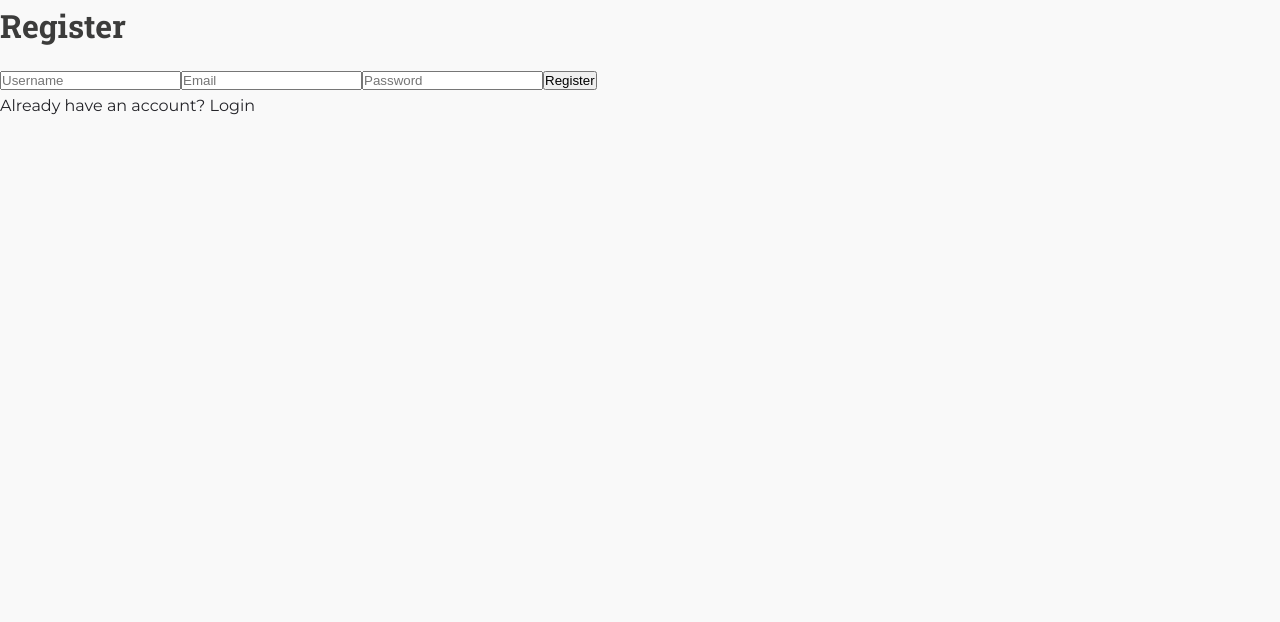
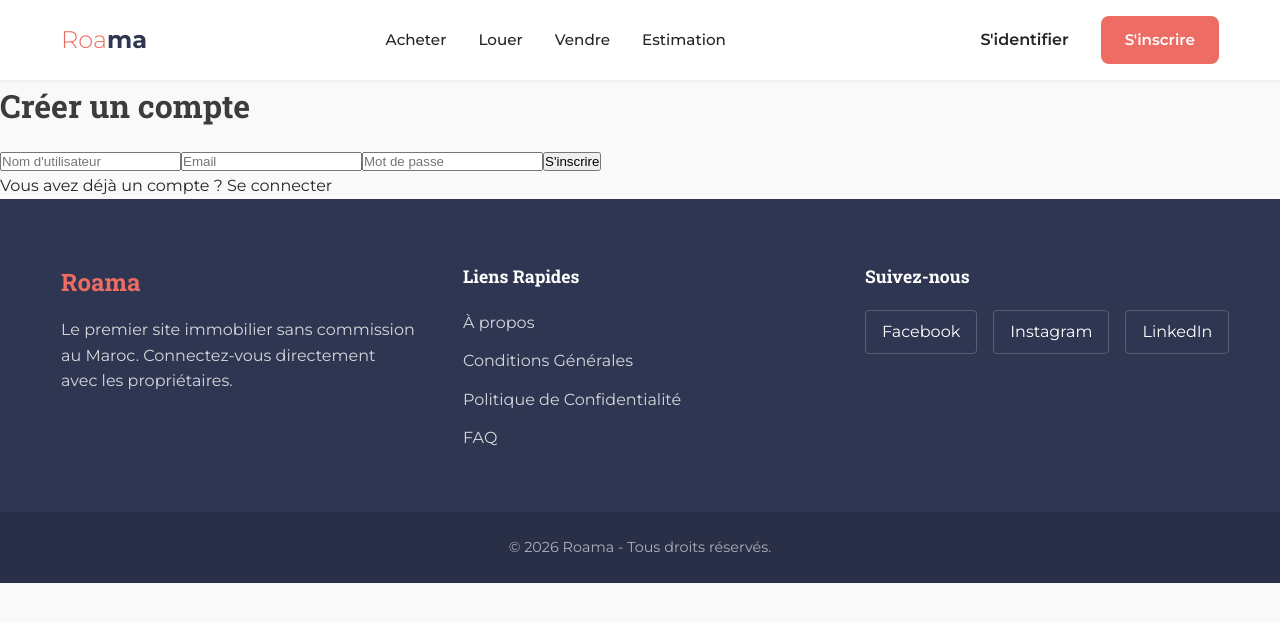
Before and after one commit to fetouakiyounes/Roama, a Next.js app: page /register in a window 1280 px wide. Shown: the top 622 px of the page. Built offline with nearby package versions, Linux system fonts and the light colour scheme.

Commit message:
style: polish login and register pages with header/footer and branding

```diff
--- a/src/app/register/page.jsx
+++ b/src/app/register/page.jsx
@@ -3,6 +3,9 @@
 import { useState } from "react";
 import { useRouter } from "next/navigation";
 import Link from "next/link";
+
+import Header from "@/components/Header";
+import Footer from "@/components/Footer";
 
 const RegisterPage = () => {
     const [error, setError] = useState("");
@@ -28,57 +31,63 @@ const RegisterPage = () => {
             });
 
             if (res.status === 400) {
-                setError("This email is already registered");
+                setError("Cet email est déjà enregistré");
             } else if (res.status === 200) {
                 setError("");
                 router.push("/login");
             } else {
-                setError("Error, try again");
+                setError("Erreur, veuillez réessayer");
             }
         } catch (error) {
-            setError("Error, try again");
+            setError("Erreur, veuillez réessayer");
             console.log(error);
         }
     };
 
     return (
-        <div className="flex min-h-screen flex-col items-center justify-between p-24">
-            <div className="bg-[#212121] p-8 rounded shadow-md w-96">
-                <h1 className="text-4xl text-center font-semibold mb-8 text-white">Register</h1>
-                <form onSubmit={handleSubmit} className="flex flex-col gap-4">
+        <div className="flex flex-col min-h-screen bg-[#F9F9F9]">
+            <Header />
+            <div className="flex-grow flex items-center justify-center py-20 px-4">
+                <div className="bg-white p-8 rounded-lg shadow-md w-full max-w-md border border-[#EAEAEA]">
+                    <h1 className="text-3xl font-bold mb-8 text-center text-[#3C3C3B] font-[family-name:var(--font-heading)]">Créer un compte</h1>
+                    <form onSubmit={handleSubmit} className="flex flex-col gap-5">
                         <input
                             type="text"
-                        placeholder="Username"
+                            placeholder="Nom d'utilisateur"
                             required
-                        className="w-full border border-gray-300 text-black bg-white px-4 py-2 rounded focus:outline-none focus:border-blue-500"
+                            className="w-full border border-gray-300 px-4 py-3 rounded focus:outline-none focus:border-[#ED6C63] focus:ring-1 focus:ring-[#ED6C63] text-[#242429]"
                         />
                         <input
                             type="email"
                             placeholder="Email"
                             required
-                        className="w-full border border-gray-300 text-black bg-white px-4 py-2 rounded focus:outline-none focus:border-blue-500"
+                            className="w-full border border-gray-300 px-4 py-3 rounded focus:outline-none focus:border-[#ED6C63] focus:ring-1 focus:ring-[#ED6C63] text-[#242429]"
                         />
                         <input
                             type="password"
-                        placeholder="Password"
+                            placeholder="Mot de passe"
                             required
-                        className="w-full border border-gray-300 text-black bg-white px-4 py-2 rounded focus:outline-none focus:border-blue-500"
+                            className="w-full border border-gray-300 px-4 py-3 rounded focus:outline-none focus:border-[#ED6C63] focus:ring-1 focus:ring-[#ED6C63] text-[#242429]"
                         />
+
+                        {error && <p className="text-red-500 text-sm text-center font-medium">{error}</p>}
+
                         <button
                             type="submit"
-                        className="w-full bg-blue-500 text-white font-semibold py-2 rounded hover:bg-blue-600 transition"
+                            className="w-full bg-[#ED6C63] text-white font-bold py-3 rounded hover:bg-[#fa8e86] transition-colors duration-200 mt-2"
                         >
-                        Register
+                            S'inscrire
                         </button>
-                    {error && <p className="text-red-500 text-sm mt-2">{error}</p>}
                     </form>
-                <div className="text-center mt-4 text-gray-400 text-sm">
-                    Already have an account?{" "}
-                    <Link href="/login" className="text-blue-500 hover:underline">
-                        Login
+                    <div className="text-center mt-6 text-[#7E7E7E] text-sm">
+                        Vous avez déjà un compte ?{" "}
+                        <Link href="/login" className="text-[#ED6C63] font-semibold hover:underline">
+                            Se connecter
                         </Link>
                     </div>
                 </div>
+            </div>
+            <Footer />
         </div>
     );
 };
```
Also changed, not shown: src/app/login/page.jsx (+26 -17 lines). Lines whose indentation alone changed are shown as unchanged.
